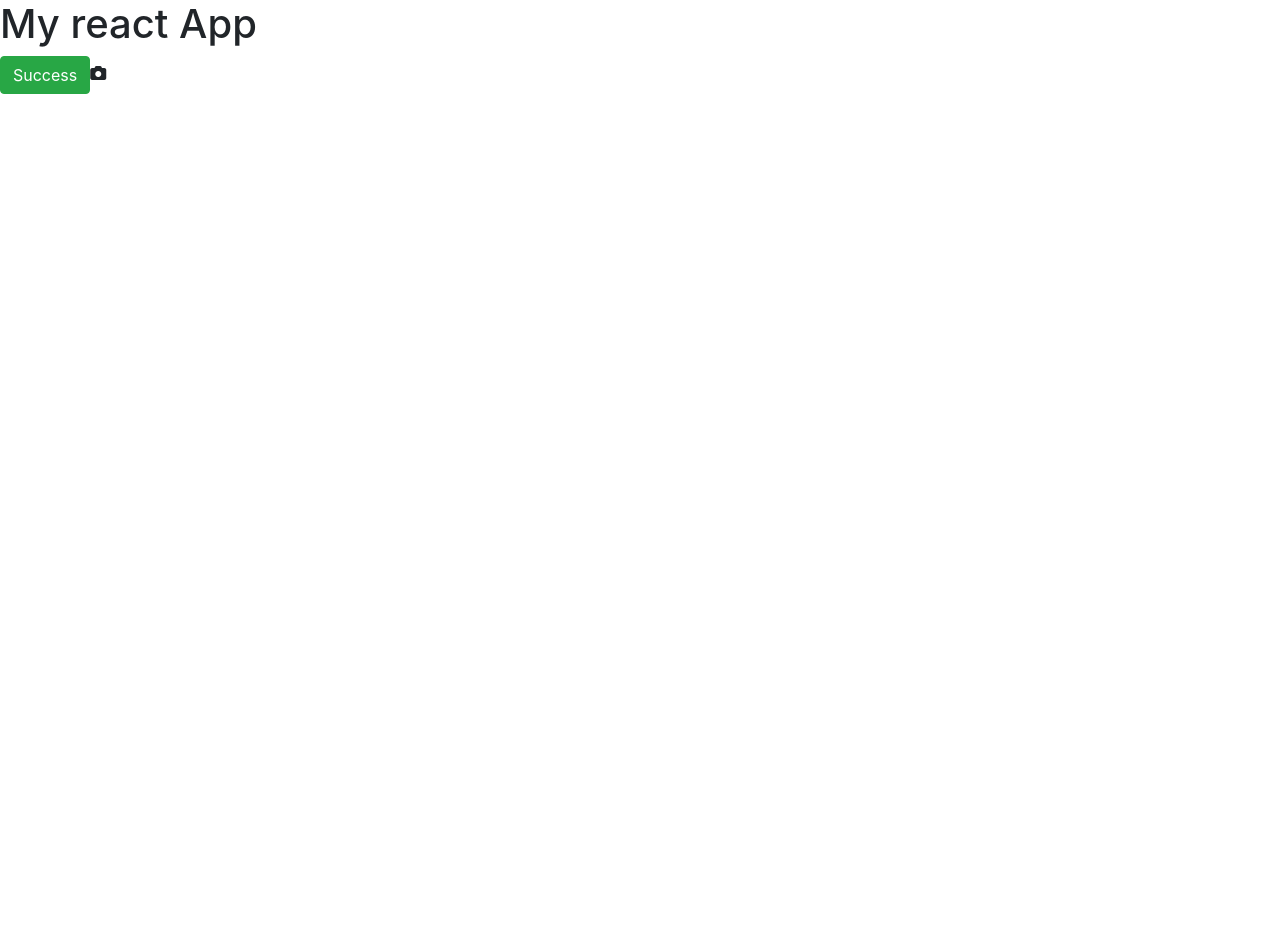
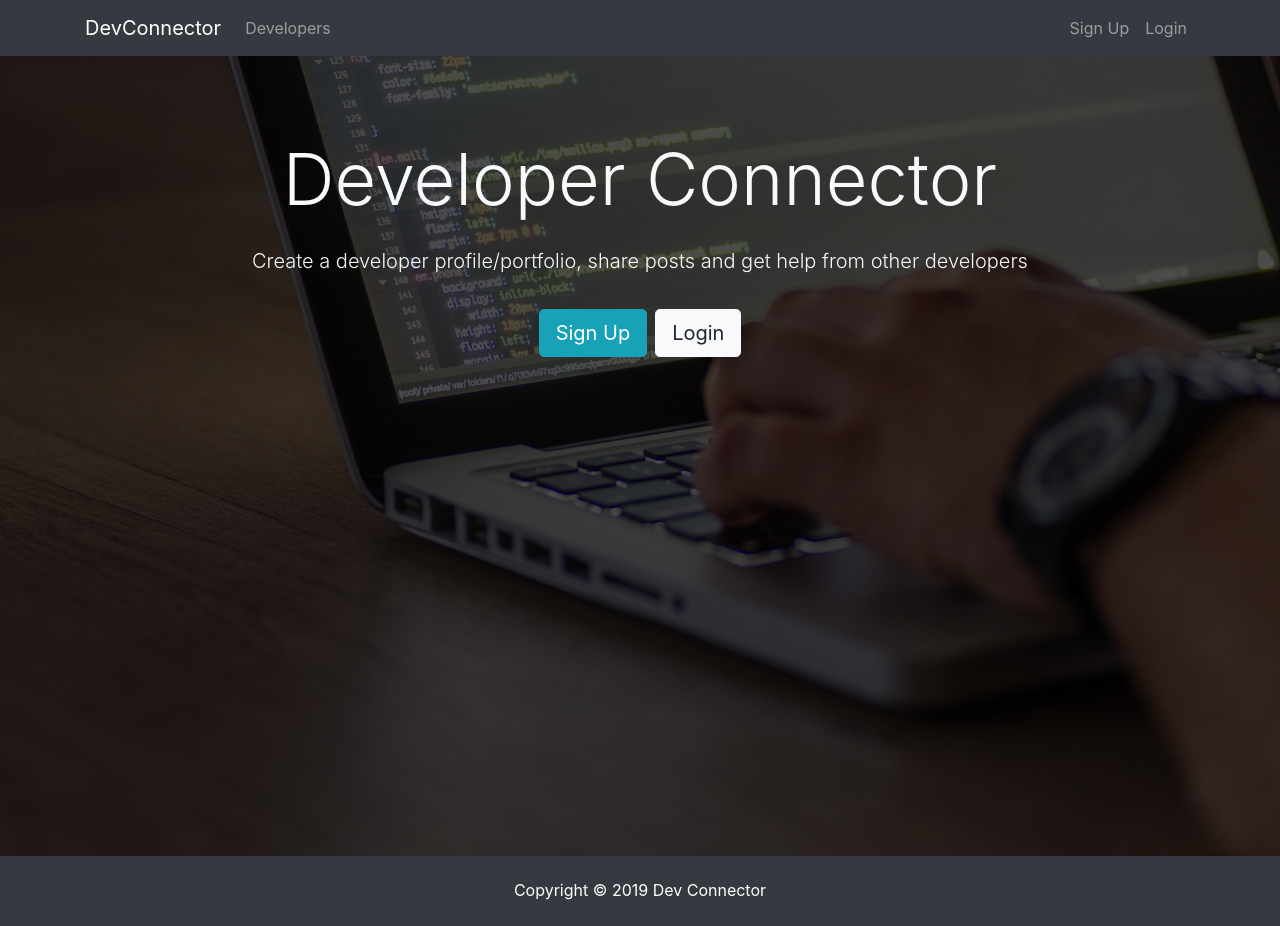
Before and after one commit to joelethan/MERN-Course, a React (Create React App) app in the folder client/: page / in a window 1280 px wide. Before the commit the page ends 800 px from the top, so only its background shows below. Built offline with nearby package versions, Linux system fonts and the light colour scheme.

Commit message:
Basic layout

```diff
--- a/client/src/App.js
+++ b/client/src/App.js
@@ -1,15 +1,16 @@
 import React from 'react';
 import { Button } from 'react-bootstrap';
 import './App.css';
+import Navbar from './components/layout/Navbar';
+import Footer from './components/layout/Footer';
+import Landing from './components/layout/Landing';
 
 function App() {
   return (
     <div className="App">
-      <header className="App-header">
-        <h1>My react App</h1>
-        <Button variant="success">Success</Button>
-        <i className="fas fa-camera"></i>
-      </header>
+    <Navbar/>
+    <Landing/>
+    <Footer/>
     </div>
   );
 }
--- /dev/null
+++ b/client/src/components/layout/Footer.js
@@ -0,0 +1,9 @@
+import React from 'react'
+
+export default function Footer() {
+    return (
+    <footer className="bg-dark text-white mt-5 p-4 text-center">
+        Copyright &copy; {new Date().getFullYear()} Dev Connector
+    </footer>
+    )
+}
--- /dev/null
+++ b/client/src/components/layout/Landing.js
@@ -0,0 +1,25 @@
+import React, { Component } from 'react'
+
+class Landing extends Component {
+    render() {
+        return (
+        <div className="landing">
+            <div className="dark-overlay landing-inner text-light">
+                <div className="container">
+                    <div className="row">
+                        <div className="col-md-12 text-center">
+                            <h1 className="display-3 mb-4">Developer Connector</h1>
+                            <p className="lead"> Create a developer profile/portfolio, share posts and get help from other developers</p>
+                            <hr/>
+                            <a href="register.html" className="btn btn-lg btn-info mr-2">Sign Up</a>
+                            <a href="login.html" className="btn btn-lg btn-light">Login</a>
+                        </div>
+                    </div>
+                </div>
+            </div>
+        </div>
+        )
+    }
+}
+
+export default Landing;
--- /dev/null
+++ b/client/src/components/layout/Navbar.js
@@ -0,0 +1,36 @@
+import React, { Component } from 'react'
+
+class Navbar extends Component {
+    render() {
+        return (
+            <nav class="navbar navbar-expand-sm navbar-dark bg-dark mb-4">
+            <div class="container">
+              <a class="navbar-brand" href="landing.html">DevConnector</a>
+              <button class="navbar-toggler" type="button" data-toggle="collapse" data-target="#mobile-nav">
+                <span class="navbar-toggler-icon"></span>
+              </button>
+
+              <div class="collapse navbar-collapse" id="mobile-nav">
+                <ul class="navbar-nav mr-auto">
+                  <li class="nav-item">
+                    <a class="nav-link" href="profiles.html"> Developers
+                    </a>
+                  </li>
+                </ul>
+
+                <ul class="navbar-nav ml-auto">
+                  <li class="nav-item">
+                    <a class="nav-link" href="register.html">Sign Up</a>
+                  </li>
+                  <li class="nav-item">
+                    <a class="nav-link" href="login.html">Login</a>
+                  </li>
+                </ul>
+              </div>
+            </div>
+          </nav>
+        )
+    }
+}
+
+export default Navbar;
```
